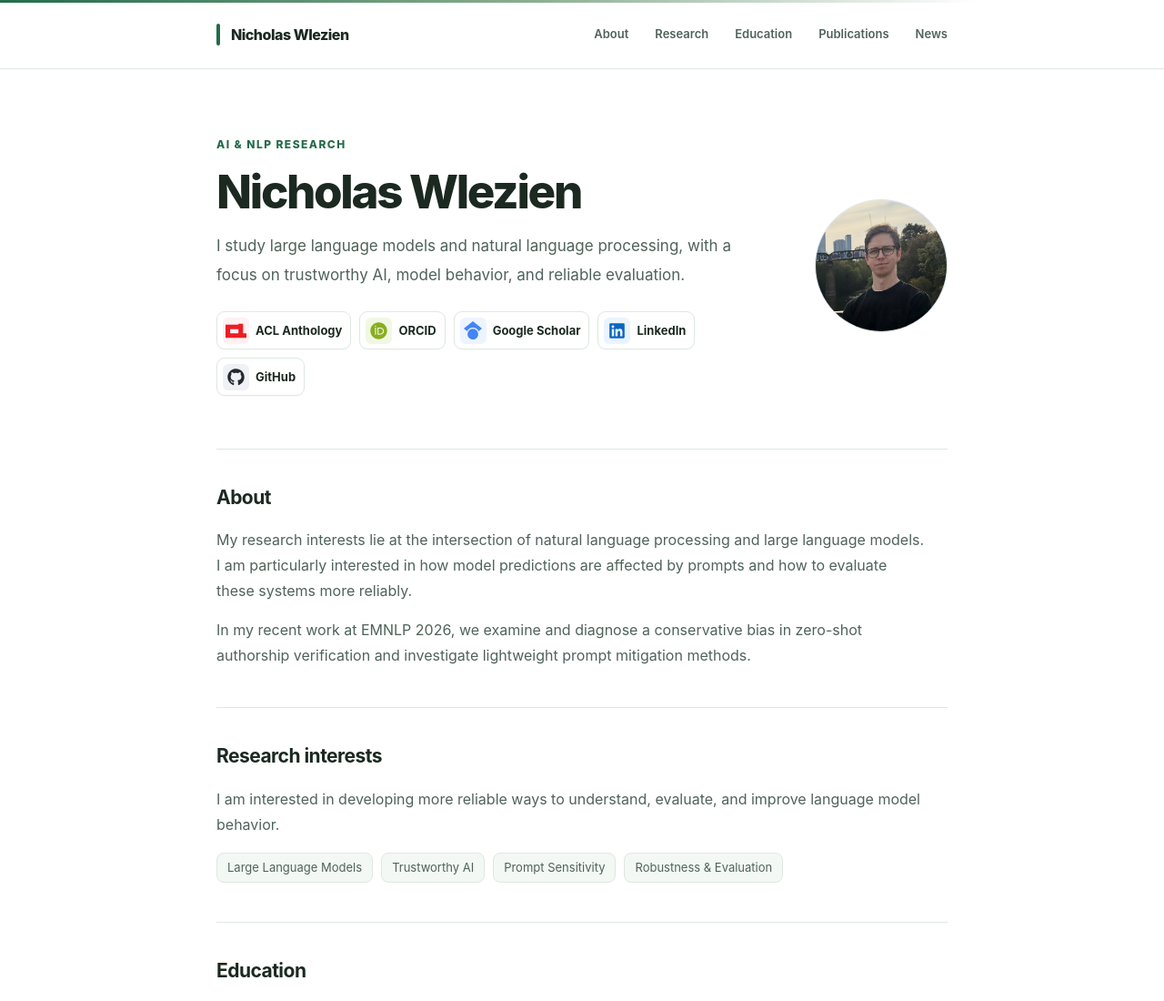
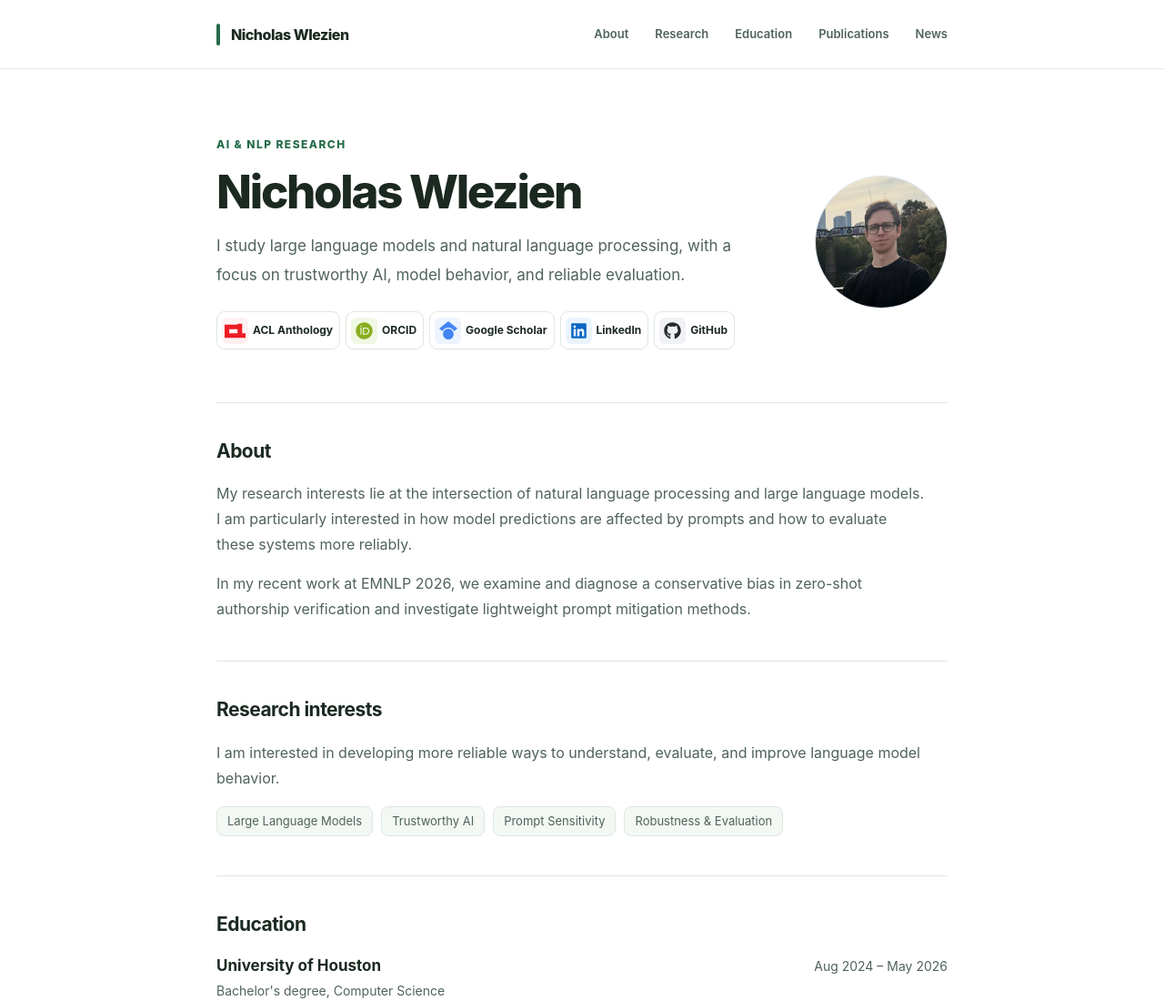
Before and after one commit to galactixx/galactixx.github.io, a plain HTML site: page index.html in a window 1280 px wide. Shown: the top 1100 px of the page at 91% size. Drawn offline with Linux system fonts and the light colour scheme.

Commit message:
Refactor profile links styles in index.html

```diff
--- a/index.html
+++ b/index.html
@@ -44,8 +44,8 @@
     .avatar { display: block; width: 146px; height: 146px; object-fit: cover; object-position: center; border: 1px solid #dbe4ee; border-radius: 50%; background: #f1f5fa; }
 
     /* Research profile buttons: official-style inline SVG logos + labels. */
-    .profile-links { display: flex; align-items: center; flex-wrap: wrap; gap: 9px; margin-top: 24px; }
-    .profile-links a.profile-link { display: inline-flex; align-items: center; gap: 7px; min-height: 42px; padding: 5px 9px 5px 6px; border: 1px solid #dce5ef; border-radius: 9px; background: #fff; color: #354557; font-size: 13px; font-weight: 650; line-height: 1.3; white-space: nowrap; box-shadow: 0 1px 2px rgba(24,49,82,.015); transition: background .16s ease, border-color .16s ease, box-shadow .16s ease, transform .16s ease; }
+    .profile-links { display: flex; align-items: center; flex-wrap: wrap; gap: 6px; margin-top: 24px; }
+    .profile-links a.profile-link { display: inline-flex; align-items: center; gap: 5px; min-height: 42px; padding: 5px 7px 5px 5px; border: 1px solid #dce5ef; border-radius: 9px; background: #fff; color: #354557; font-size: 12px; font-weight: 650; line-height: 1.3; white-space: nowrap; box-shadow: 0 1px 2px rgba(24,49,82,.015); transition: background .16s ease, border-color .16s ease, box-shadow .16s ease, transform .16s ease; }
     .profile-links a.profile-link:hover { background: #f7faff; border-color: #b9cfe8; box-shadow: 0 3px 12px rgba(40,81,128,.07); text-decoration: none; transform: translateY(-1px); }
     .profile-links a.profile-link:focus-visible { outline: 3px solid #98c0ed; outline-offset: 3px; }
     .icon-plate { display: inline-flex; width: 29px; height: 29px; align-items: center; justify-content: center; flex: none; border-radius: 6px; background: var(--tint); }
@@ -127,7 +127,6 @@ section.content-section {scroll-margin-top:125px;}
 
 
 .site-header { background:rgba(255,255,255,.97); border-bottom:1px solid #e3eae4; box-shadow:0 1px 0 rgba(27,67,43,.018); }
-.site-header::before { content:""; height:3px; position:absolute; inset:0 0 auto; background:linear-gradient(90deg,#236C4C 0%,#88ad8f 45%, transparent 84%); }
 .site-header .container { min-height:75px; }
 .site-header .brand { display:flex; align-items:center; gap:12px; font-size:16px; font-weight:760; letter-spacing:-.03em; }
 .site-header .brand-stem { width:4px; height:24px; background:#246b4a; border-radius:8px; }
```
